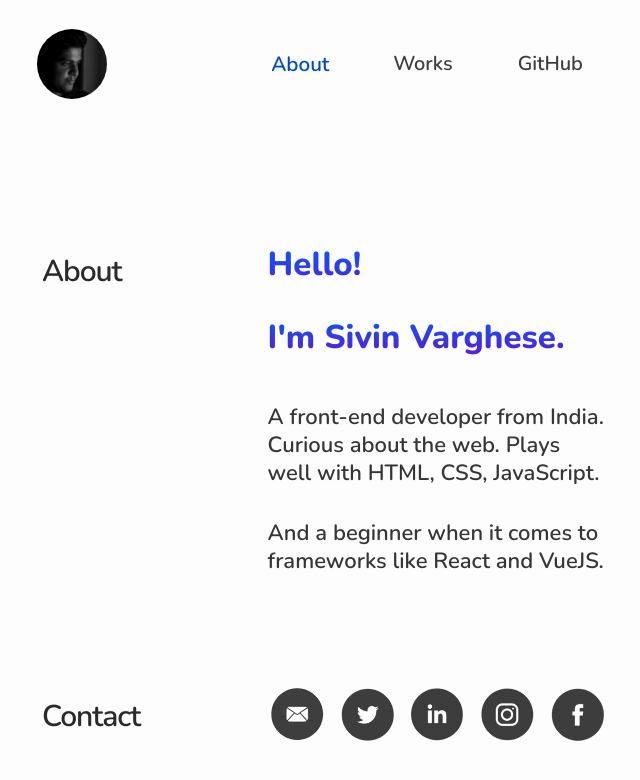
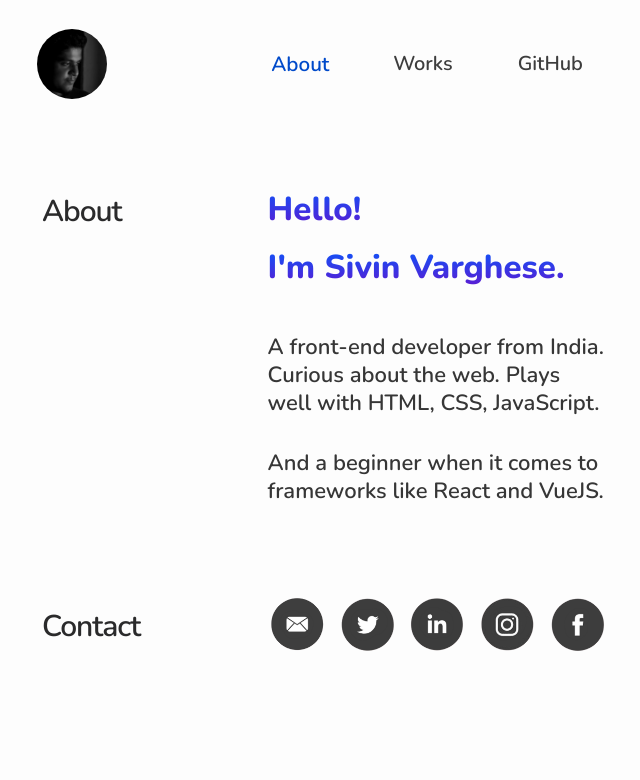
Before and after one commit to iamsivin/Website-old, a React (Create React App) app: page / in a window 768 px wide. Shown: the top 780 px of the page, without its empty margins (74-714 px from the left). Built offline with nearby package versions, Linux system fonts and the light colour scheme.

Commit message:
Responsive bugs

```diff
--- a/src/App.css
+++ b/src/App.css
@@ -41,6 +41,10 @@ body {
   .container {
     margin: 0;
     width: calc(90% - 200px);
+  }
+
+  .block {
+    width: 50%;
   }
 }
 
--- a/src/component/About.css
+++ b/src/component/About.css
@@ -36,7 +36,7 @@
    }
 
    .about {
-       padding: calc(130px + 130px) 0 100px;
+       padding: calc(120px + 120px) 0 100px;
        position: relative;
    }
 
@@ -48,10 +48,6 @@
        width: 100%;
        top: -144px;
        z-index: -1;
-   }
-
-   .hai {
-       padding-bottom: 25px;
    }
 
    section.contact #social_share_list {
@@ -172,11 +168,11 @@
        }
 
        .about {
-           padding: calc(120px + 120px) 0 230px;
+           padding: calc(90px + 90px) 0 200px;
        }
 
        .hai {
-           padding-bottom: 15px;
+           padding-top: 5px;
        }
 
        .caption {
@@ -259,7 +255,7 @@
        }
 
        .hai {
-           padding-bottom: 6px;
+           padding-bottom: 5px;
        }
 
        .nav_contact {
@@ -363,7 +359,7 @@
        }
 
        .hai {
-           padding-bottom: 6px;
+           padding-bottom: 4px;
        }
 
        .nav_contact {
@@ -456,7 +452,7 @@
        .about {
            padding: calc(100px + 100px) 0 140px;
            position: relative;
-           padding-top: calc(210px);
+           padding-top: calc(190px);
        }
 
        .about h1 span {
@@ -552,7 +548,7 @@
        .about {
            padding: calc(100px + 100px) 0 140px;
            position: relative;
-           padding-top: calc(210px);
+           padding-top: calc(190px);
        }
 
        .about h1 span {
@@ -568,7 +564,7 @@
        }
 
        .hai {
-           padding-bottom: 4px;
+           padding-bottom: 3px;
        }
 
        .cap {
@@ -648,7 +644,7 @@
        }
 
        .about {
-           padding: calc(100px + 60px) 0 100px;
+           padding: calc(70px + 70px) 0 100px;
            position: relative;
        }
 
@@ -669,7 +665,7 @@
        }
 
        .hai {
-           padding-bottom: 4px;
+           padding-bottom: 0px;
        }
 
        .cap {
--- a/src/component/Header.css
+++ b/src/component/Header.css
@@ -245,7 +245,7 @@ header nav a.active {
 
   .nav-link {
     display: flex;
-    margin-left: 100px;
+    margin-left: 115px;
   }
 
   header .left img {
--- a/src/component/Works.css
+++ b/src/component/Works.css
@@ -72,9 +72,8 @@
   @media only screen and (min-width: 731px) and (max-width: 1100px) {
       .work-right-wrap {
           display: grid;
-          justify-content: center;
+          justify-content: center !important;
           grid-template-columns: repeat(2, 2fr);
-          margin-left: 40px;
       }
 
       .workcontainer {
@@ -213,7 +212,7 @@
 
   @media only screen and (min-width: 351px) and (max-width: 429px) {
       .works-wrap {
-          margin-top: 110px;
+          margin-top: 100px;
           margin-bottom: 80px;
       }
 
@@ -265,7 +264,7 @@
 
       .works-wrap {
           display: block;
-          margin-top: 110px;
+          margin-top: 70px;
           margin-bottom: 80px;
       }
 
```
